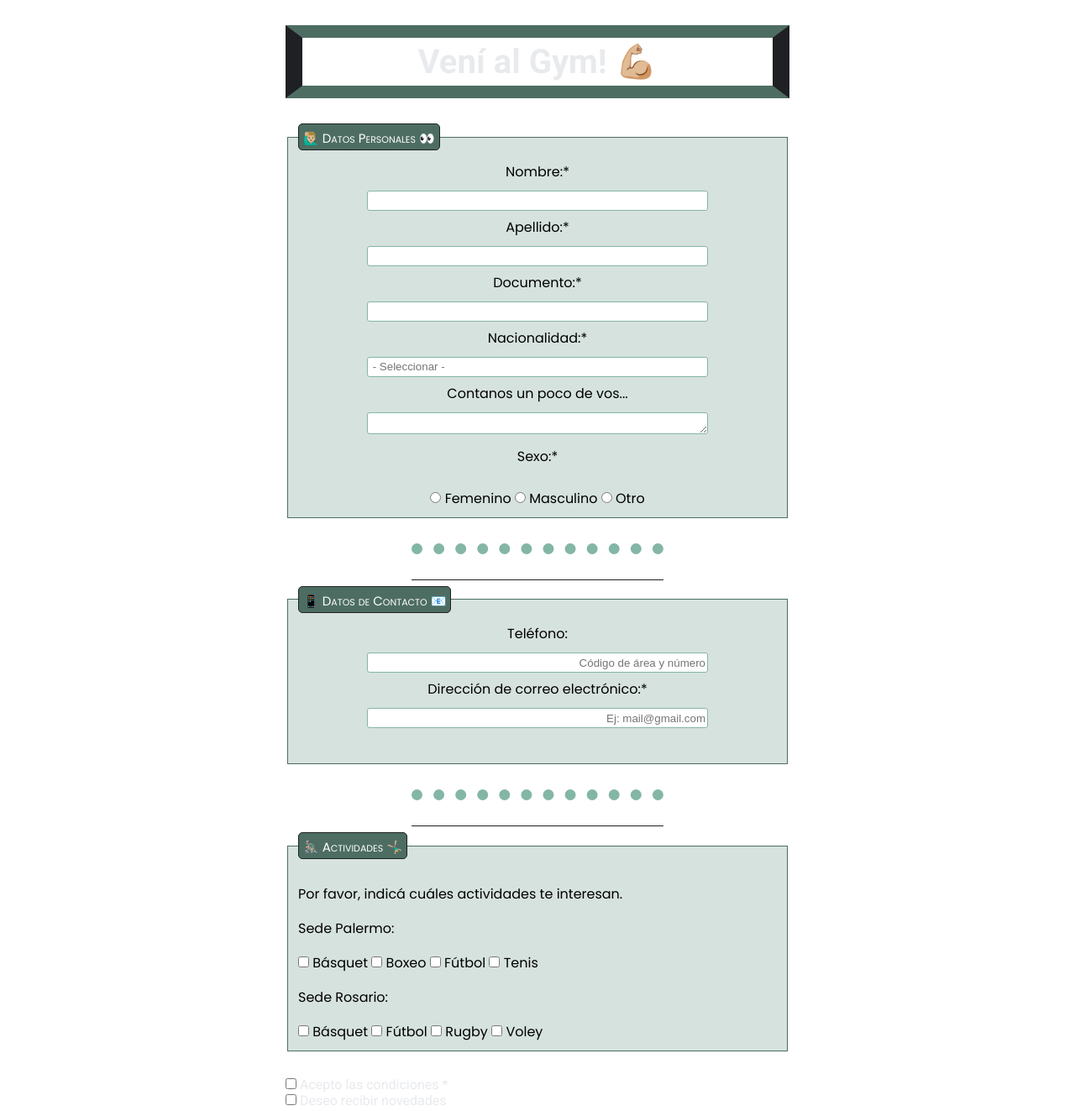
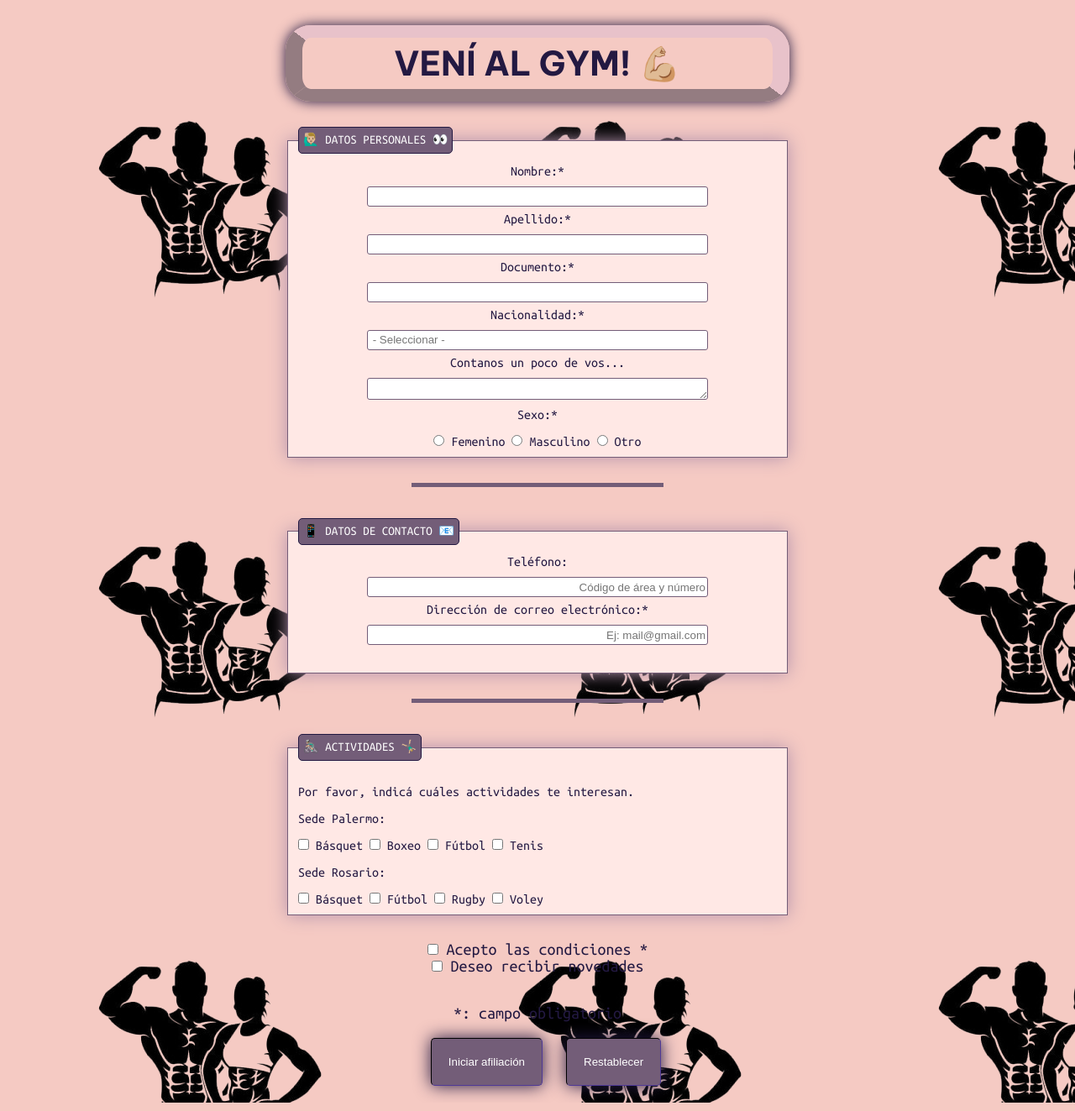
Before and after one commit to AlvaroQuir0ga/desadio-04, a website built with Vite: page index.html in a window 1280 px wide. Shown: the top 1323 px of the page at 84% size. Built offline with nearby package versions, Linux system fonts and the light colour scheme.

Commit message:
Cree un estilo nuevo y agregue una imagen de fondo

```diff
--- a/estilo-urbano.css
+++ b/estilo-urbano.css
@@ -1,39 +1,50 @@
 /* Nueva Paleta de colores:
-#1b1f3b - Azul Marino Oscuro (fondo principal)
-#333a56 - Gris Azulado (fondo de formularios)
+#F5CAC3 - Rosa Pastel
+#735D78-  Purpura
 #ff6b6b - Rojo Vibrante (resaltados y botones)
 #ffe66d - Amarillo Claro (detalles y bordes)
 #f5f5f5 - Blanco Roto (texto y campos de entrada)
 */
 
+@import url('https://fonts.googleapis.com/css2?family=Be+Vietnam+Pro:ital,wght@0,100;0,200;0,300;0,400;0,500;0,600;0,700;0,800;0,900;1,100;1,200;1,300;1,400;1,500;1,600;1,700;1,800;1,900&family=Oswald:wght@200..700&family=Poppins:ital,wght@0,100;0,200;0,300;0,400;0,500;0,600;0,700;0,800;0,900;1,100;1,200;1,300;1,400;1,500;1,600;1,700;1,800;1,900&family=Rajdhani:wght@300;400;500;600;700&family=Roboto:ital,wght@0,100;0,300;0,400;0,500;0,700;0,900;1,100;1,300;1,400;1,500;1,700;1,900&display=swap');
+@import url('https://fonts.googleapis.com/css2?family=Be+Vietnam+Pro:ital,wght@0,100;0,200;0,300;0,400;0,500;0,600;0,700;0,800;0,900;1,100;1,200;1,300;1,400;1,500;1,600;1,700;1,800;1,900&family=Oswald:wght@200..700&family=Poppins:ital,wght@0,100;0,200;0,300;0,400;0,500;0,600;0,700;0,800;0,900;1,100;1,200;1,300;1,400;1,500;1,600;1,700;1,800;1,900&family=Rajdhani:wght@300;400;500;600;700&family=Roboto:ital,wght@0,100;0,300;0,400;0,500;0,700;0,900;1,100;1,300;1,400;1,500;1,700;1,900&family=Ubuntu+Mono:ital,wght@0,400;0,700;1,400;1,700&display=swap');
+
+html {
+   background-image: url(public/images/gym-1.png);
+    background-color: #F5CAC3;
+    color: #231942;
+
+}
 
 body {
 
     margin: auto;
-    font-family: 'Roboto', sans-serif;
+    font-family: "Ubuntu Mono", monospace;
     width: 60%;
     max-width:600px;
-
 }
 
 fieldset {
-    background-color: #d6e2de;
-    font-family:'Poppins', sans-serif;
-    border: 1px solid #4d6d63 ;
+    background-color: #FFE8E5;
+    font-family: "Ubuntu Mono", monospace;
+    border: 1px solid #735D78; /* #735D78-  Purpura */
+    box-shadow: 0 0 20px #B392AC;
     margin-bottom: 30px;
 
 }
 
 h1 {
-    font-family: 'Roboto', sans-serif;
-    color: #e8eaed;
+    font-family: "Be Vietnam Pro", sans-serif;
+    color: #231942;
     font-size: 40px;
-    font-variant: normal;
+    text-transform: uppercase;
     text-align: center;
     padding: 5px;
-    border: 15px solid #4d6d63;
-    border-left: solid 20px #1f2023 ;
-    border-right: solid 20px #1f2023;
+    box-shadow: 0 0 15px #231942;
+    border: 15px outset #E8C2CA;
+    border-left: inset 20px #E8C2CA;
+    border-right: inset 20px #E8C2CA;
+    border-radius: 30px;
     margin: auto;
     margin-top: 30px;
     margin-bottom: 30px;
@@ -44,64 +55,64 @@ label {
 }
 
 hr {
-    border: solid #83b6a6 13px;
+    border: solid #735D78 5px;
     padding: 5px;
     max-width: 290px;
     min-width: 290px;
     height:20px;
     margin-top: 10px;
     margin-bottom: 7px;
-    border-style: dotted;
-    border-left: 20px #1f2023 ;
-    border-right: 20px #1f2023;
-    border-bottom: solid #1f2023 1px;
+    border-left: 20px #231942 ;
+    border-right: 20px #231942;
+    border-bottom: #231942 1px;
 }
 
 legend {
-    background-color: #4d6d63;
+    background-color: #735D78;
     text-align: end;
     color: white;
-    border: 1px #1f2023 solid;
+    border: 1px #231942 solid;
     border-radius: 5px;
     padding: 5px;
     height:20px;
     margin-top: 10px;
     margin-bottom: 7px;
-    font-variant: small-caps;
     font-size: 15px;
-
+    text-transform: uppercase;
 }
 
 
 button {
-    background-color: #4d6d63;
+    background-color: #735D78;
     color: white;
     padding: 20px;
-    border-color: #a9c0b8;
+    border: inset #231942 1px;
     border-radius: 5px;
     margin-bottom: 20px;
     margin-left: 20px;
-
+    box-shadow: 0 0 20px #231942;
 }
 
 /* hover-active-focus */
 button:hover {
-    background-color: #83b6a6;
-    color: #2b3d37;
+   background-color: #BE95C4;
+    color: #231942;
 }
 
 button:active {
-    background-color: #2b3d37;
+    background-color: #231942;
+    color: #BE95C4;
+
 }
 
 input {
-    border: 1px solid #83b6a6;
+    border: 1px solid #BE95C4;
     margin: auto;
 
 }
 
 input:focus, textarea:focus{
-    background-color: #2d6a4f;
+    background-color: #231942;
     color: white;
   }
   input:focus::placeholder{
@@ -109,11 +120,15 @@ input:focus, textarea:focus{
   }
 
   fieldset:focus-within{
-    background-color: #84a59d;
+    background-color: #9F86C0;
   }
   fieldset:focus-within legend{
-    background-color: #1b4332;
-  }
+    background-color: #5E548E;
+}
+
+h1:hover {
+    background-color: #B392AC;
+}
 
 /* clases */
 .texto-centrado {
@@ -138,7 +153,7 @@ input:focus, textarea:focus{
     margin-bottom: 7px;
     border: solid 1px;
     border-radius: 3px;
-    border-color:#83b6a6;
+    border-color:#735D78;
 
   }
 
@@ -150,11 +165,12 @@ input:focus, textarea:focus{
     margin-bottom: 7px;
     border: solid 1px;
     border-radius: 3px;
-    border-color:#83b6a6;
+    border-color:#735D78;
 
 }
 
 .texto-blanco {
-    color: #e8eaed;
-    text-align: start;
+    font-family: "Ubuntu Mono", monospace;
+    text-align: center;
+    font-size: 20px;
 }
```
Also changed, not shown: public/images/gym-1.png (added).
